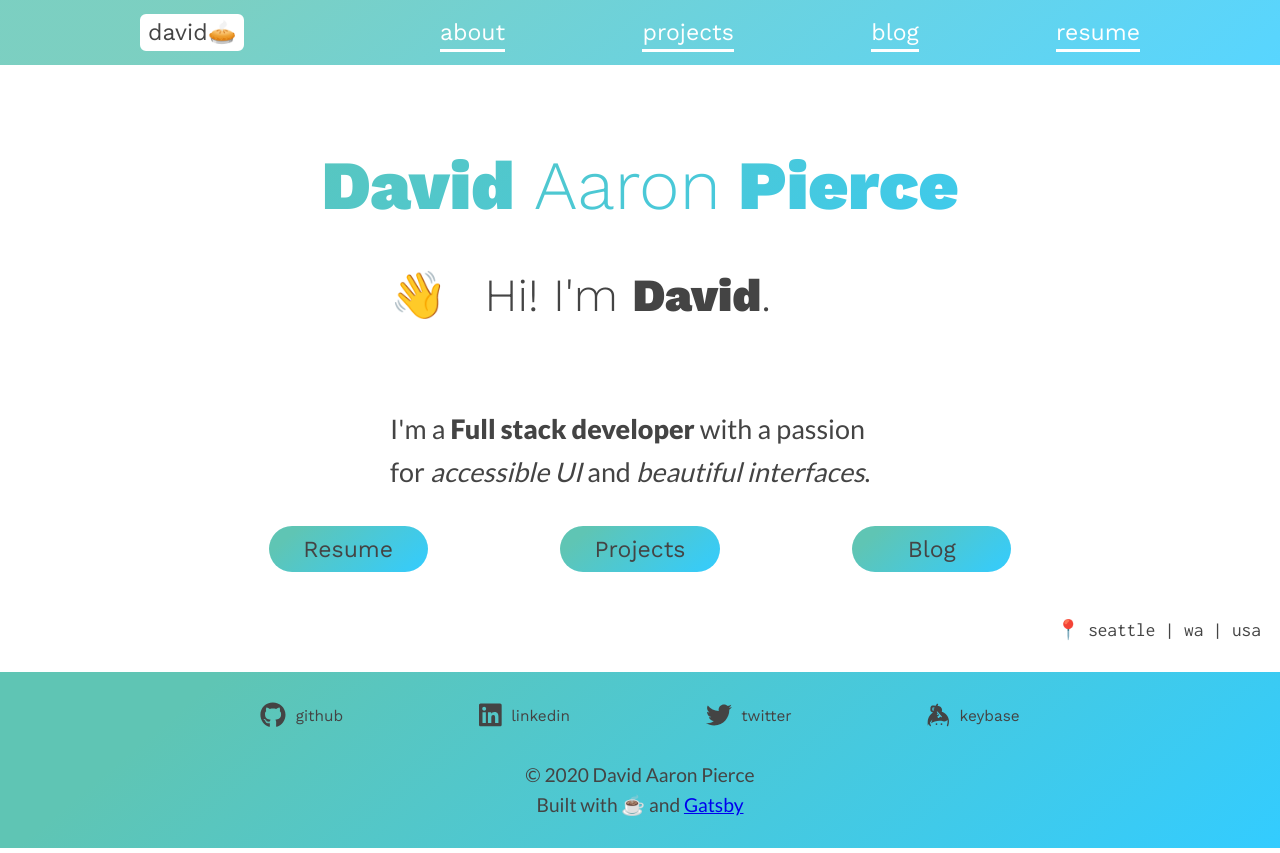
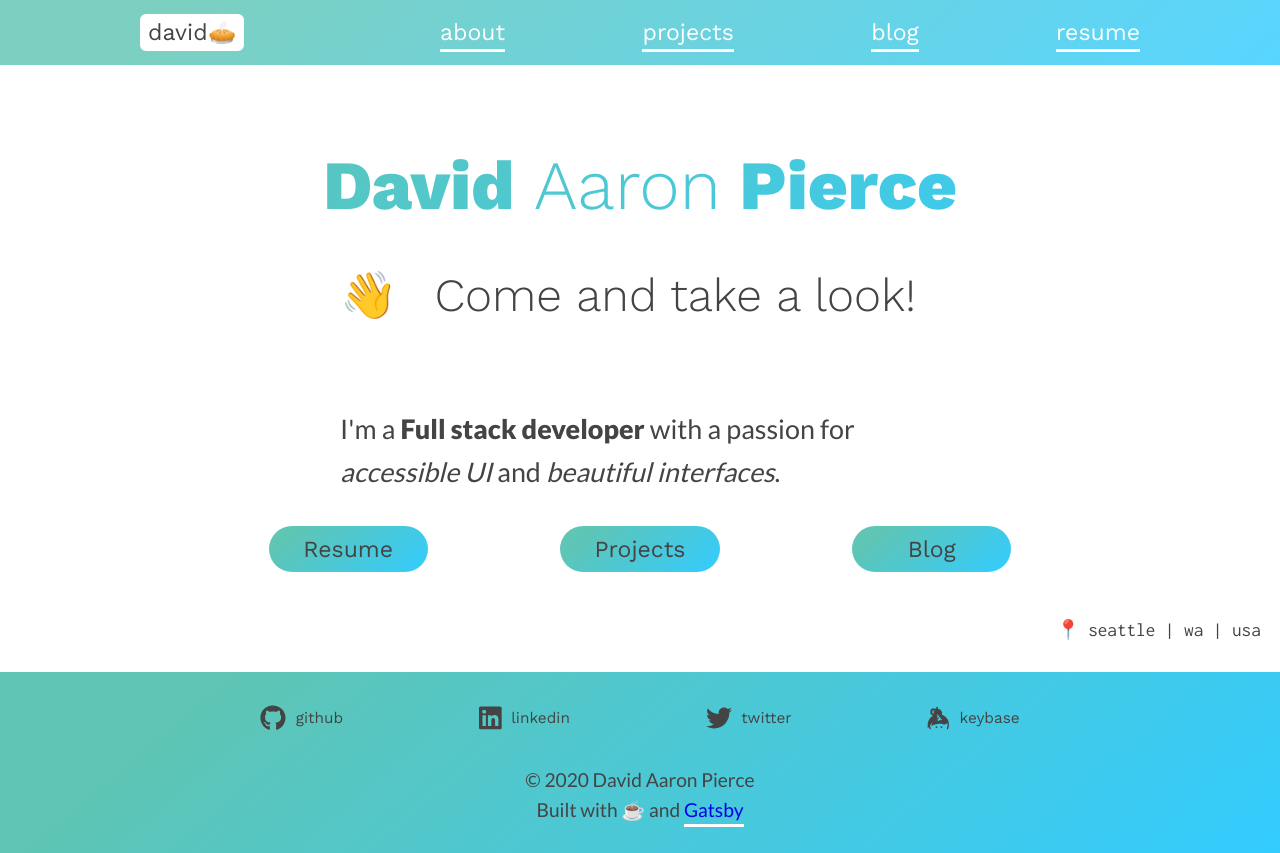
Before and after one commit to dapierce/davidpie-archive, a Gatsby site: page / in a window 1280 px wide. Built offline with nearby package versions, Linux system fonts and the light colour scheme; Gatsby itself is replaced by a stand-in of ours.

Commit message:
Add randomized greeting to home. - Various slight style enhancements.

```diff
--- /dev/null
+++ b/src/components/greeting.js
@@ -0,0 +1,44 @@
+import { Component } from "react"
+
+class Greeting extends Component {
+  constructor(props) {
+    super(props)
+    this.state = {
+      greeting: "It's nice to see you!",
+    }
+  }
+
+  componentDidMount() {
+    let a = Math.floor(Math.random() * Math.floor(4) + 1)
+    console.log(a)
+
+    switch (a) {
+      case 1:
+        this.setState({
+          greeting: "It's nice to see you!",
+        })
+        break
+      case 2:
+        this.setState({
+          greeting: "Welcome to my portfolio!",
+        })
+        break
+      case 3:
+        this.setState({
+          greeting: "How are you doing today?",
+        })
+        break
+      case 4:
+      default:
+        this.setState({
+          greeting: "Come and take a look!",
+        })
+        break
+    }
+  }
+  render() {
+    return this.state.greeting
+  }
+}
+
+export default Greeting
--- a/src/components/intro.js
+++ b/src/components/intro.js
@@ -2,6 +2,7 @@ import PropTypes from "prop-types"
 import React from "react"
 
 import Button from "../components/button"
+import Greeting from "../components/greeting"
 
 import styles from "./styles/intro.module.css"
 
@@ -22,7 +23,7 @@ const Intro = () => (
             👋
           </span>
         </div>{" "}
-        Hi! I'm <strong>David</strong>.
+        <Greeting />
       </h2>
       <p className={styles.description}>
         I'm a <strong>Full stack developer</strong> with a passion for{" "}
--- a/src/components/styles/intro.module.css
+++ b/src/components/styles/intro.module.css
@@ -25,7 +25,7 @@
 .hi {
   font-size: 2.4em;
   margin: 4vh auto 2rem;
-  max-width: 500px;
+  max-width: 600px;
   padding: 10px 20px;
 }
 
@@ -62,7 +62,7 @@
   line-height: 1.6em;
   padding: 10px 20px;
   margin: 0 auto;
-  max-width: 500px;
+  max-width: 600px;
 }
 
 .face {
--- a/src/components/styles/layout.css
+++ b/src/components/styles/layout.css
@@ -27,11 +27,11 @@
     "Segoe UI Emoji", "Segoe UI Symbol", "Apple Color Emoji", Verdana,
     sans-serif;
   --fonts-body: "Lato", "Helvetica Neue", -apple-system, BlinkMacSystemFont,
-    "Apple Color Emoji", Arial, sans-serif;
+    "Apple Color Emoji", sans-serif;
   --fonts-code: "Inconsolata", SFMono-Regular, Menlo, Monaco, Consolas,
     "Liberation Mono", monospace;
 
-  --title-weight: 900;
+  --title-weight: 800;
   --heading-weight: 300;
   --link-weight: 400;
   --body-reg-weight: 400;
@@ -73,7 +73,18 @@ h4,
 h5,
 h6 {
   font-family: var(--fonts-title);
+}
+h1,
+h2 {
   font-weight: var(--heading-weight);
+}
+h3,
+h4,
+h5,
+h6 {
+  font-weight: 600;
+  text-transform: uppercase;
+  letter-spacing: -1px;
 }
 h1 {
   font-size: 2.4em;
@@ -98,6 +109,39 @@ em {
 p {
   line-height: 1.6rem;
   margin-bottom: 1.4rem;
+}
+p a {
+  transition: all 0.3s ease-in-out;
+}
+p a {
+  text-decoration: none;
+  padding: 3px 0;
+  border-bottom: 3px solid white;
+  transition: background-position 200ms ease-in-out;
+  background-size: 100% 200%;
+  background-position: 0 0;
+}
+p a:hover {
+  color: var(--text-color);
+  padding: 3px 3px;
+  margin: 0 -3px;
+  background-image: linear-gradient(
+    transparent 0%,
+    transparent calc(50% - 6px),
+    rgb(255, 255, 255, 1) 50%,
+    rgb(255, 255, 255, 1) 100%
+  );
+  background-position: 0 calc(100% + 1px);
+  border-radius: 6px;
+}
+p a:active,
+p a:focus {
+  color: var(--text-color);
+  padding: 3px 3px;
+  margin: 0 -3px;
+  background: white;
+  background-position: 0 calc(100% + 1px);
+  border-radius: 6px;
 }
 nav {
   font-family: var(--fonts-title);
@@ -227,7 +271,7 @@ footer p {
 .links a:visited {
   display: inline-block;
   border-radius: 3rem;
-  padding: 0.5rem 0.8rem;
+  padding: 12px 0.8rem;
   color: var(--text-color);
   font-family: var(--fonts-title);
   font-weight: 400;
@@ -249,7 +293,7 @@ footer p {
 .links a:hover svg,
 .links a:focus svg {
   animation: icon-scale 300ms cubic-bezier(0.4, 0, 0.2, 1) 1;
-  transform: scale(1.1);
+  transform: scale(1.3);
 }
 
 .links .link-label {
@@ -265,10 +309,10 @@ footer p {
     transform: scale(1);
   }
   60% {
-    transform: scale(1.15);
+    transform: scale(1.4);
   }
   100% {
-    transform: scale(1.1);
+    transform: scale(1.3);
   }
 }
 
@@ -279,6 +323,12 @@ footer p {
 }
 
 @media only screen and (max-width: 640px) {
+  .links a {
+    padding: 12px 8px 4px 8px;
+    width: 32px;
+    height: 32px;
+    border-radius: 50%;
+  }
   .link-label {
     display: none;
   }
```
